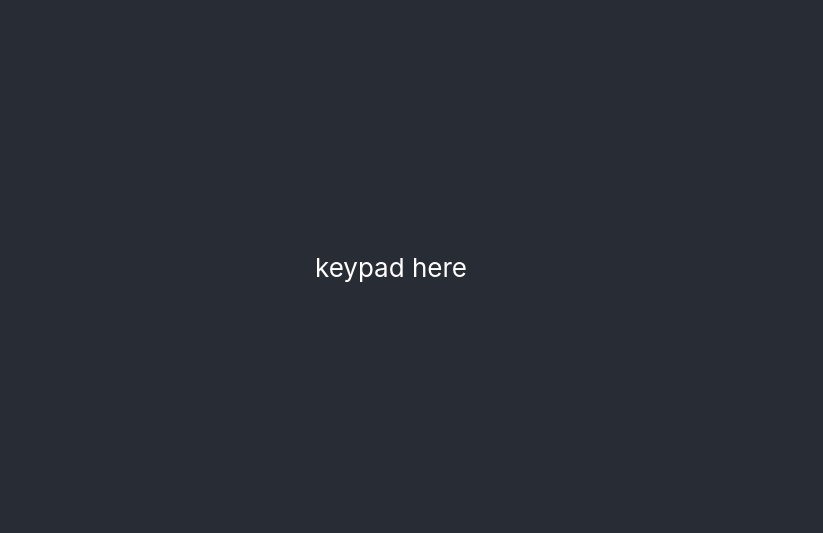
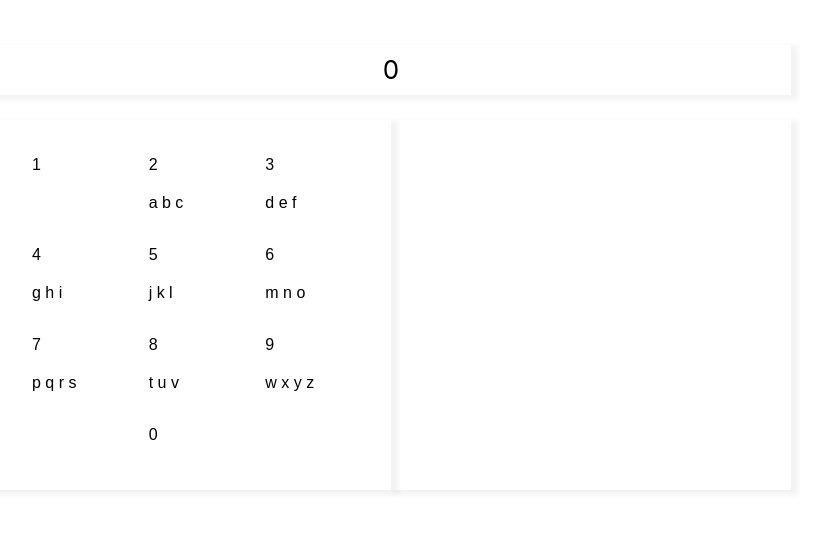
Before and after one commit to Shubwub/couchbase-ui, a React (Create React App) app: page / in a window 1280 px wide. Shown: the part 133-666 px from the top of the page, without its empty margins (249-1072 px from the left). Built offline with nearby package versions, Linux system fonts and the light colour scheme.

Commit message:
adds basic layout and styling of components

```diff
--- /dev/null
+++ b/src/components/atoms/Key.js
@@ -0,0 +1,38 @@
+import styled from "styled-components";
+import { accent } from "../../style_variables";
+
+export default function Key({ digit, letters, index }) {
+  return digit !== null ? (
+    <KeyButton key={index}>
+      <KeyContent>{digit}</KeyContent>
+      <KeyContent>{letters.join(" ")}</KeyContent>
+    </KeyButton>
+  ) : (
+    <div></div>
+  );
+}
+
+const KeyButton = styled.button`
+  border: none;
+  background: none;
+  font-size: 1rem;
+  color: black;
+  height: 90px;
+  width: 90px;
+  cursor: pointer;
+  transition: 0.3s ease-in-out;
+  display: flex;
+  flex-direction: column;
+  justify-content: flex-start;
+  box-sizing: border-box;
+  &:hover {
+    color: white;
+    background: ${accent};
+    transform: scale(0.9);
+    transition: 0.3s ease-in-out;
+  }
+`;
+
+const KeyContent = styled.p`
+  margin: 10px;
+`;
--- /dev/null
+++ b/src/components/atoms/Mnemonic.js
@@ -0,0 +1,13 @@
+import styled from "styled-components";
+import { accent } from "../../style_variables";
+
+export default function Mnemonic({ word }) {
+  return <Item>{word}</Item>;
+}
+
+const Item = styled.li`
+  padding: 5px 10px;
+  text-align: left;
+  border-bottom: 1px solid ${accent};
+  font-size: 1.5rem;
+`;
--- /dev/null
+++ b/src/components/atoms/NumberField.js
@@ -0,0 +1,16 @@
+import { useSelector } from "react-redux";
+import styled from "styled-components";
+
+export default function NumberField() {
+  const number = useSelector(({ keypad }) => keypad.number);
+
+  return <NumberBar>{number}</NumberBar>;
+}
+
+const NumberBar = styled.div`
+  width: 100%;
+  margin-bottom: 25px;
+  line-height: 50px;
+  -webkit-box-shadow: 0px 2px 10px 5px rgba(0, 0, 0, 0.15);
+  box-shadow: 5px 3px 5px 2px rgba(0, 0, 0, 0.05);
+`;
--- /dev/null
+++ b/src/components/atoms/index.js
@@ -0,0 +1,3 @@
+export { default as Key } from "./Key";
+export { default as NumberField } from "./NumberField";
+export { default as Mnemonic } from "./Mnemonic";
--- a/src/components/molecules/Keypad.js
+++ b/src/components/molecules/Keypad.js
@@ -1,3 +1,44 @@
+import styled from "styled-components";
+import { Key } from "../atoms";
+
 export default function Keypad() {
-  return <div>keypad here</div>;
+  const buttons = [
+    { digit: 1, letters: [] },
+    { digit: 2, letters: ["a", "b", "c"] },
+    { digit: 3, letters: ["d", "e", "f"] },
+    { digit: 4, letters: ["g", "h", "i"] },
+    { digit: 5, letters: ["j", "k", "l"] },
+    { digit: 6, letters: ["m", "n", "o"] },
+    { digit: 7, letters: ["p", "q", "r", "s"] },
+    { digit: 8, letters: ["t", "u", "v"] },
+    { digit: 9, letters: ["w", "x", "y", "z"] },
+    { digit: null, letters: [] },
+    { digit: 0, letters: [] },
+    { digit: null, letters: [] },
+  ];
+  return (
+    <KeypadContainer>
+      <ButtonLayout>
+        {buttons.map((item, index) => (
+          <Key digit={item.digit} letters={item.letters} index={index} />
+        ))}
+      </ButtonLayout>
+    </KeypadContainer>
+  );
 }
+
+const KeypadContainer = styled.div`
+  width: 50%;
+  height: 370px;
+  -webkit-box-shadow: 0px 2px 10px 5px rgba(0, 0, 0, 0.15);
+  box-shadow: 5px 3px 5px 2px rgba(0, 0, 0, 0.05);
+  padding: 25px;
+  box-sizing: border-box;
+`;
+
+const ButtonLayout = styled.div`
+  display: grid;
+  grid-template-columns: auto auto auto;
+  grid-template-rows: auto auto auto;
+  margin: 0 auto;
+`;
--- /dev/null
+++ b/src/components/molecules/MnemonicList.js
@@ -0,0 +1,26 @@
+import styled from "styled-components";
+import { Mnemonic } from "../atoms";
+
+export default function MnemonicList() {
+  const mnemonics = [];
+  return (
+    <List>
+      {mnemonics.map((word) => (
+        <Mnemonic word={word} />
+      ))}
+    </List>
+  );
+}
+
+const List = styled.ul`
+  width: 50%;
+  margin: 0;
+  padding: 25px 40px;
+  box-sizing: border-box;
+  list-style: none;
+  -webkit-box-shadow: 0px 2px 10px 5px rgba(0, 0, 0, 0.15);
+  box-shadow: 5px 3px 5px 2px rgba(0, 0, 0, 0.05);
+  overflow-x: hidden;
+  overflow-y: scroll;
+  height: 370px;
+`;
--- a/src/components/molecules/index.js
+++ b/src/components/molecules/index.js
@@ -1 +1,2 @@
 export { default as Keypad } from "./Keypad";
+export { default as MnemonicList } from "./MnemonicList";
--- a/src/components/organisms/App.js
+++ b/src/components/organisms/App.js
@@ -1,11 +1,16 @@
 import styled from "styled-components";
 import { background } from "../../style_variables";
-import { Keypad } from "../molecules";
+import { Keypad, MnemonicList } from "../molecules";
+import { NumberField } from "../atoms";
 
 export default function App() {
   return (
     <AppElement>
-      <Keypad />
+      <NumberField />
+      <KeypadSection>
+        <Keypad />
+        <MnemonicList />
+      </KeypadSection>
     </AppElement>
   );
 }
@@ -19,5 +24,12 @@ const AppElement = styled.div`
   align-items: center;
   justify-content: center;
   font-size: calc(10px + 2vmin);
-  color: white;
+  color: black;
+  max-width: 800px;
+  margin: 0 auto;
 `;
+
+const KeypadSection = styled.section`
+  display: flex;
+  width: 100%;
+`;
--- a/src/style_variables.js
+++ b/src/style_variables.js
@@ -1,2 +1,3 @@
-export const background = "#282c34";
+export const background = "#FFF";
 export const link = "#61dafb";
+export const accent = "#ea2328";
```
